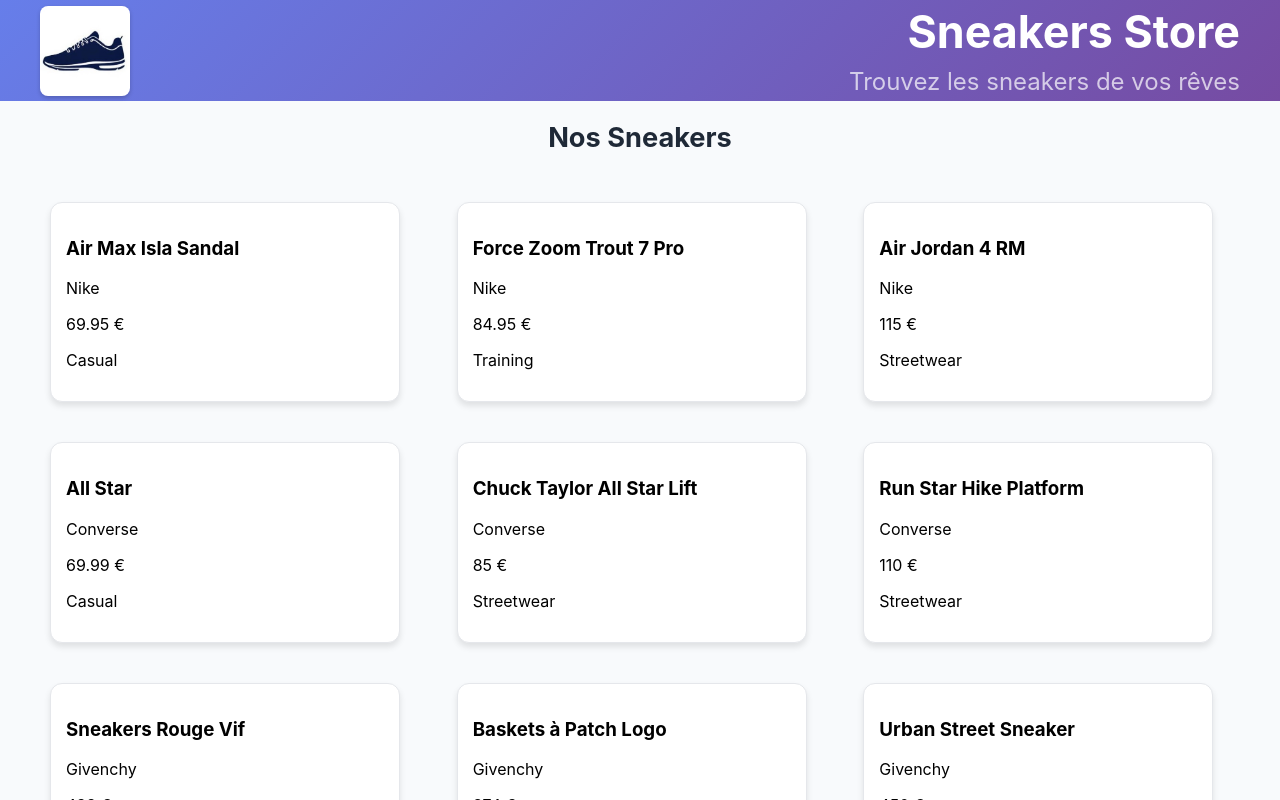
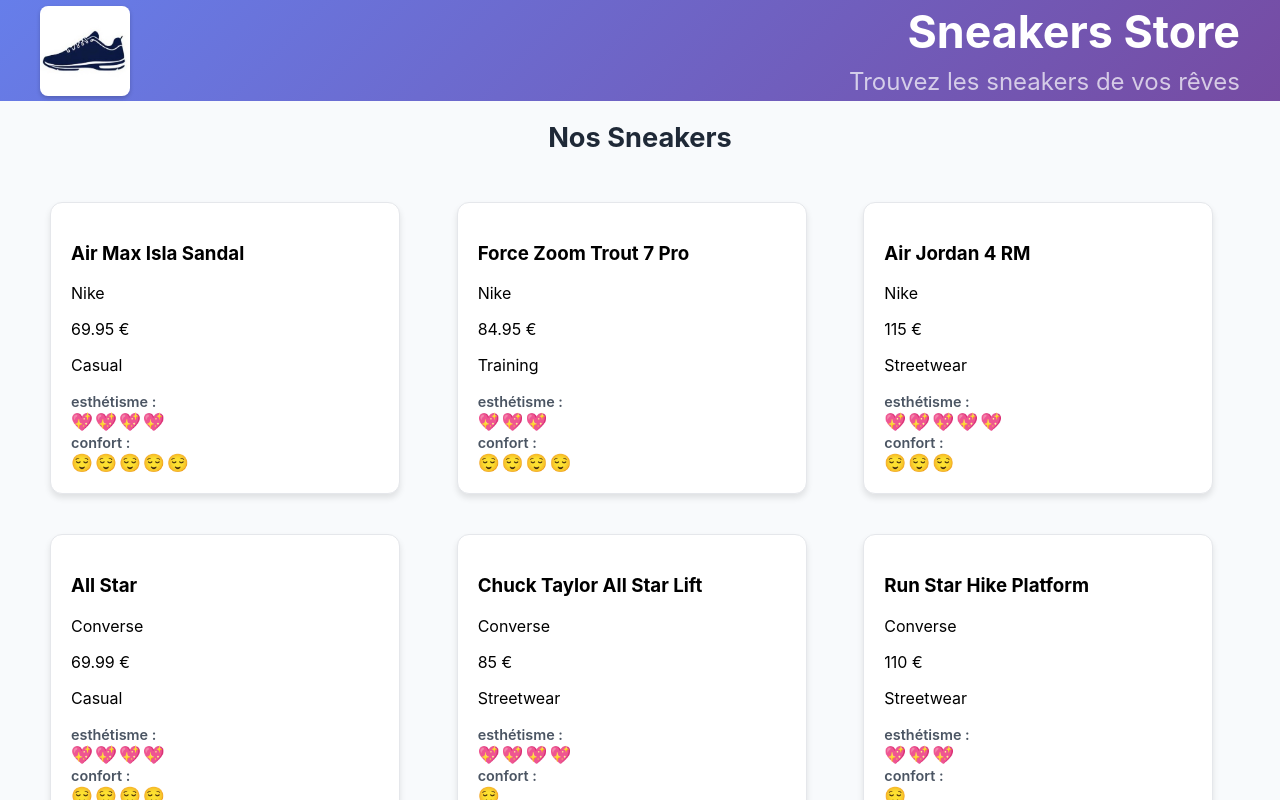
Before and after one commit to Mafiaproo/LMDSIO-ReactTP1, a React (Create React App) app: page / in a window 1280 px wide. Shown: the top 800 px of the page. Built offline with nearby package versions, Linux system fonts and the light colour scheme.

Commit message:
Ajout de l'esthetique et comfort

```diff
--- /dev/null
+++ b/src/Components/CustomerReview.jsx
@@ -0,0 +1,24 @@
+import './../styles/CustomerReview.css'
+
+function CustomerReview({scaleValue, reviewType})
+{
+    const range = [1, 2, 3, 4, 5];
+    const scaleType = reviewType === 'confort' ? '😌' : '💖';
+
+    return (
+        <div className="customer-review">
+            <span className="review-label">{reviewType} : </span>
+            <div className="review-scale">
+                {
+                    range.map((rangeElem) =>
+                        scaleValue >= rangeElem ? (
+                            <span key={rangeElem.toString()} className="scale-icon">{scaleType}</span>
+                        ) : null
+                    )
+                }
+            </div>
+        </div>
+    )
+}
+
+export default CustomerReview;
--- a/src/Components/ShoppingList.jsx
+++ b/src/Components/ShoppingList.jsx
@@ -15,6 +15,8 @@
                         marque={sneaker.marque}
                         prix={sneaker.prix}
                         style={sneaker.style}
+                        esthetique={sneaker.esthetique}
+                        confort={sneaker.confort}
                     />
                 ))}
             </div>
--- a/src/Components/SneakerItem.jsx
+++ b/src/Components/SneakerItem.jsx
@@ -1,4 +1,5 @@
 import '../styles/SneakerItem.css'
+import CustomerReview from './CustomerReview';
 
 function SneakerItem({nom, marque, prix, style, esthetique, confort})
 {
@@ -9,6 +10,10 @@
                 <p className="sneaker-brand">{marque}</p>
                 <p className="sneaker-price">{prix} €</p>
                 <p className="sneaker-style">{style}</p>
+                <div className="sneaker-review">
+                    <CustomerReview reviewType='esthétisme' scaleValue={esthetique} />
+                    <CustomerReview reviewType='confort' scaleValue={confort} />
+                </div>
             </div>
         </a>
     );
--- a/src/datas/sneakerList.js
+++ b/src/datas/sneakerList.js
@@ -4,69 +4,89 @@
     nom: 'Air Max Isla Sandal',
     marque: 'Nike',
     prix: 69.95,
-    style: 'Casual'
+    style: 'Casual',
+    esthetique: 4,
+    confort: 5
   },
   {
     id: "2",
     nom: "Force Zoom Trout 7 Pro",
     marque: "Nike",
     prix: 84.95,
-    style: "Training"
+    style: "Training",
+    esthetique: 3,
+    confort: 4
   },
   {
     id: "3",
     nom: "Air Jordan 4 RM",
     marque: "Nike",
     prix: 115,
-    style: "Streetwear"
+    style: "Streetwear",
+    esthetique: 5,
+    confort: 3
   },
   {
     id: "4",
     nom: "All Star",
     marque: "Converse",
     prix: 69.99,
-    style: "Casual"
+    style: "Casual",
+    esthetique: 4,
+    confort: 4
   },
   {
     id: "5",
     nom: "Chuck Taylor All Star Lift",
     marque: "Converse",
     prix: 85,
-    style: "Streetwear"
+    style: "Streetwear",
+    esthetique: 4,
+    confort: 1
   },
   {
     id: "6",
     nom: "Run Star Hike Platform",
     marque: "Converse",
     prix: 110,
-    style: "Streetwear"
+    style: "Streetwear",
+    esthetique: 3,
+    confort: 1
   },
   {
     id: "7",
     nom: "Sneakers Rouge Vif",
     marque: "Givenchy",
     prix: 438,
-    style: "Mode"
+    style: "Mode",
+    esthetique: 5,
+    confort: 4
   },
   {
     id: "8",
-    nom: "Baskets à Patch Logo",
+    nom: "Baskets Ã  Patch Logo",
     marque: "Givenchy",
     prix: 374,
-    style: "Urbain"
+    style: "Urbain",
+    esthetique: 4,
+    confort: 4
   },
   {
     id: "9",
     nom: "Urban Street Sneaker",
     marque: "Givenchy",
     prix: 450,
-    style: "Mode"
+    style: "Mode",
+    esthetique: 5,
+    confort: 2
   },
   {
     id: "10",
     nom: "Air Force 1",
     marque: "Nike",
     prix: 119.99,
-    style: "Streetwear"
+    style: "Streetwear",
+    esthetique: 3,
+    confort: 5
   }
 ];
--- /dev/null
+++ b/src/styles/CustomerReview.css
@@ -0,0 +1,22 @@
+customer-review {
+    display: flex;
+    align-items: center;
+    gap: 8px;
+    margin: 6px 0px;
+}
+
+.review-label {
+    font-weight: 600;
+    color: #4b5563;
+    min-width: 80px;
+    font-size: 0.9rem;
+}
+
+.review-scale {
+    display: flex;
+    gap: 2px;
+}
+
+.scale-icon {
+    font-size: 1.1em;
+}
--- a/src/styles/SneakerItem.css
+++ b/src/styles/SneakerItem.css
@@ -3,7 +3,7 @@
     background: white;
     border-radius: 12px;
     box-shadow: 0 4px 6px rgba(0, 0, 0, 0.1);
-    padding: 15px;
+    padding: 20px;
     transition: all 0.3s ease;
     border: 1px solid #e5e7eb;
     width: 100%;
```
